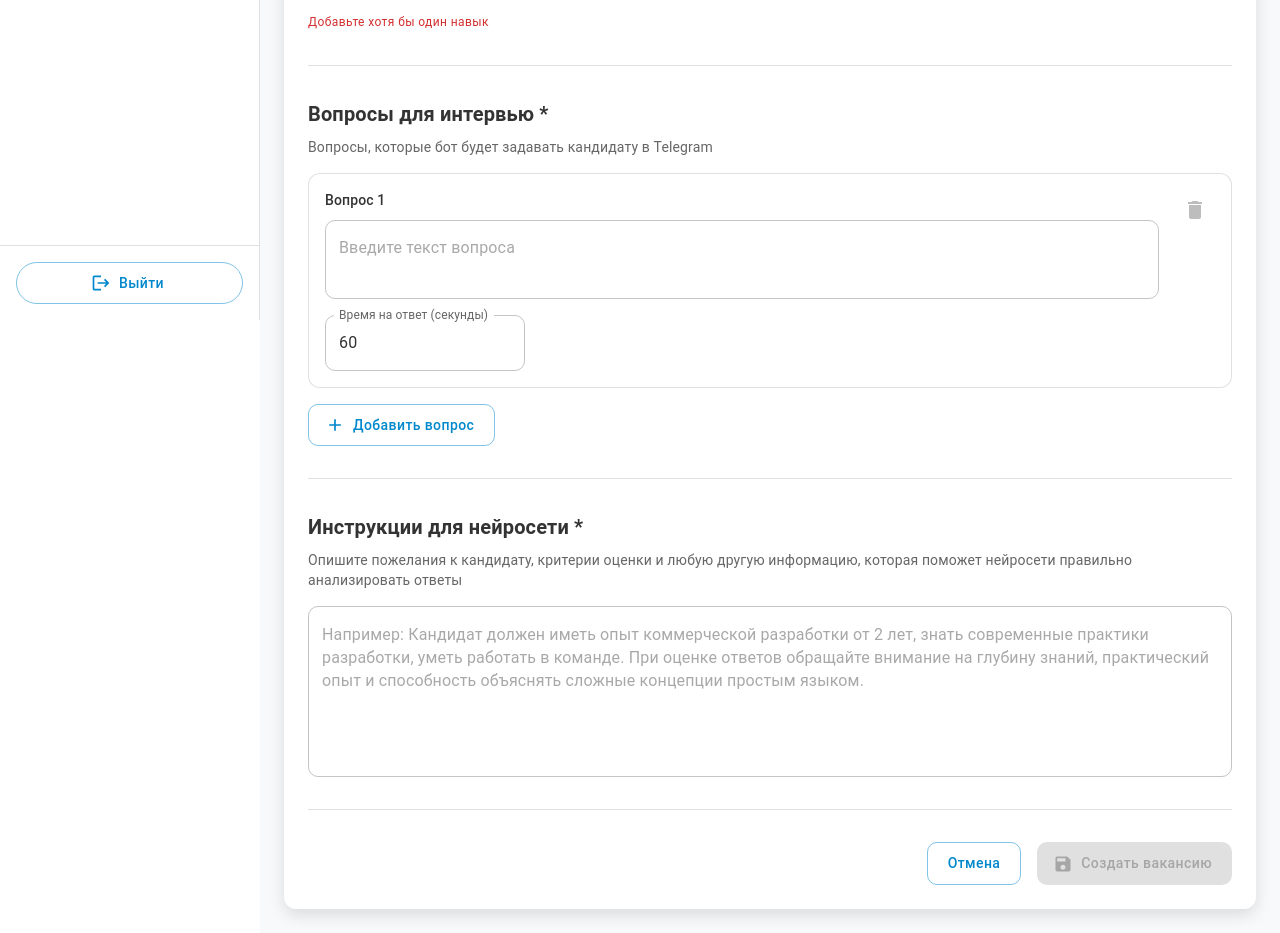
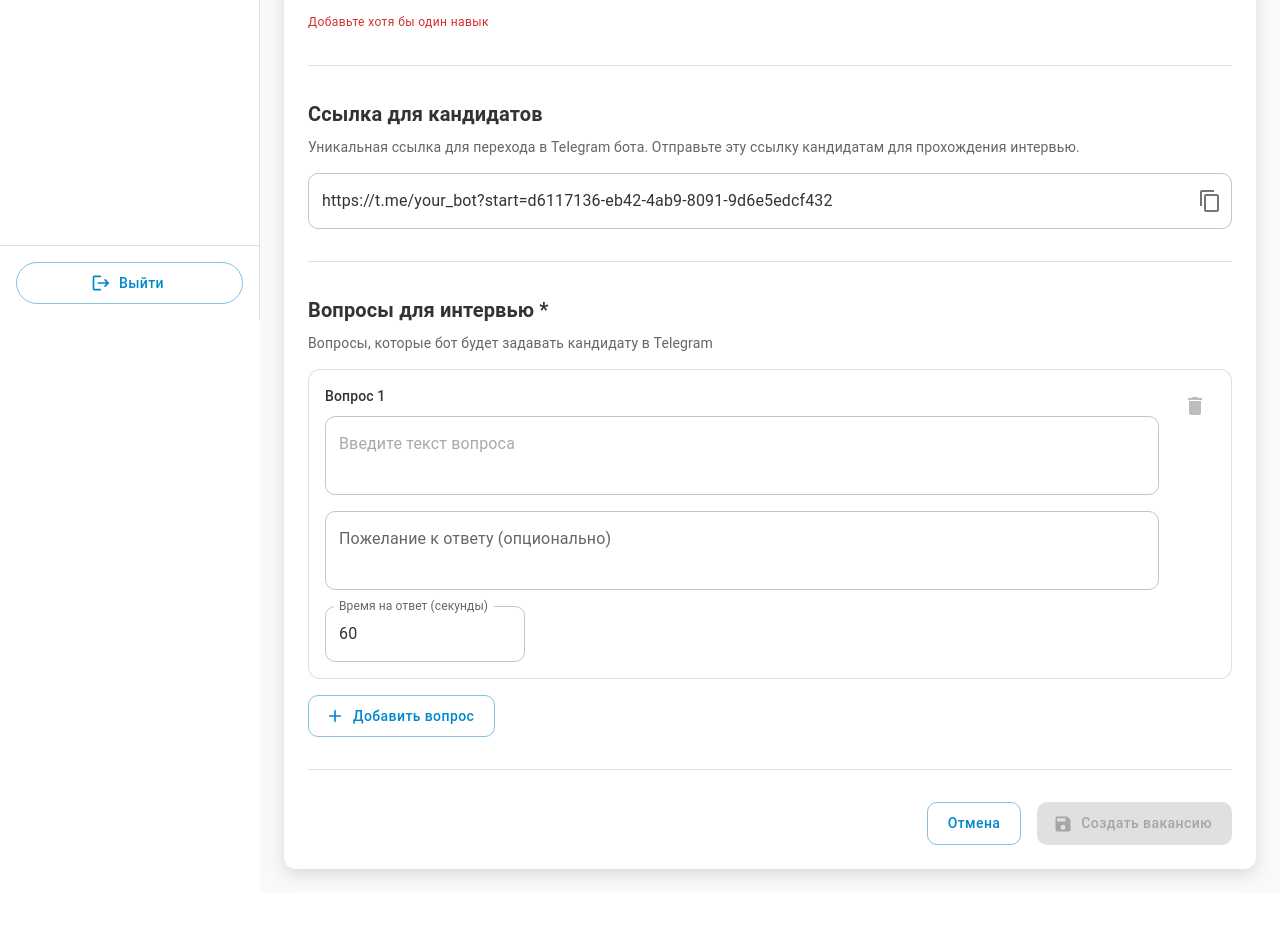
Before and after one commit to Tima1117/CVortex-web-app, a React (Vite) app: page /vacancies/create in a window 1280 px wide. Shown: the part 480-1413 px from the top of the page. After the commit the page ends 1373 px from the top, so only its background shows below. Built offline with nearby package versions, Linux system fonts and the light colour scheme; sample sign-in values are in the browser's storage.

Commit message:
feat: добавлена уникальная ссылка для Telegram бота и обновлена форма создания вакансии

```diff
--- a/src/data/mockData.ts
+++ b/src/data/mockData.ts
@@ -7,11 +7,26 @@ export const mockVacancies: Vacancy[] = [
     title: 'Frontend разработчик (React)',
     keySkills: ['React', 'TypeScript', 'JavaScript', 'HTML/CSS', 'REST API'],
     questions: [
-      { id: 'q1', text: 'Расскажите о своем опыте работы с React', timeLimit: 60 },
-      { id: 'q2', text: 'Какие методы оптимизации производительности React-приложений вы знаете?', timeLimit: 60 },
-      { id: 'q3', text: 'Объясните разницу между useMemo и useCallback', timeLimit: 60 }
+      {
+        id: 'q1',
+        text: 'Расскажите о своем опыте работы с React',
+        timeLimit: 60,
+        expectedAnswer: 'Ожидаем опыт коммерческой разработки от 2 лет, знание основных концепций React'
+      },
+      {
+        id: 'q2',
+        text: 'Какие методы оптимизации производительности React-приложений вы знаете?',
+        timeLimit: 60,
+        expectedAnswer: 'Должен знать React.memo, useMemo, useCallback, code splitting, виртуализацию'
+      },
+      {
+        id: 'q3',
+        text: 'Объясните разницу между useMemo и useCallback',
+        timeLimit: 60,
+        expectedAnswer: 'Понимание различий между мемоизацией значений и функций'
+      }
     ],
-    aiPrompt: 'Кандидат должен иметь опыт коммерческой разработки на React от 2 лет, знать TypeScript, понимать принципы оптимизации и работы с состоянием.',
+    botLink: 'https://t.me/your_bot?start=a1b2c3d4-e5f6-4789-a0b1-c2d3e4f5a6b7',
     createdAt: new Date('2024-01-15'),
     isActive: true
   },
@@ -20,11 +35,26 @@ export const mockVacancies: Vacancy[] = [
     title: 'Backend разработчик (Python)',
     keySkills: ['Python', 'Django', 'PostgreSQL', 'Docker', 'REST API'],
     questions: [
-      { id: 'q4', text: 'Расскажите о вашем опыте с Django', timeLimit: 60 },
-      { id: 'q5', text: 'Как вы оптимизируете запросы к базе данных?', timeLimit: 60 },
-      { id: 'q6', text: 'Опишите архитектуру микросервисов', timeLimit: 60 }
+      {
+        id: 'q4',
+        text: 'Расскажите о вашем опыте с Django',
+        timeLimit: 60,
+        expectedAnswer: 'Опыт разработки на Django от 3 лет, знание ORM, middleware, signals'
+      },
+      {
+        id: 'q5',
+        text: 'Как вы оптимизируете запросы к базе данных?',
+        timeLimit: 60,
+        expectedAnswer: 'Знание select_related, prefetch_related, индексов, explain analyze'
+      },
+      {
+        id: 'q6',
+        text: 'Опишите архитектуру микросервисов',
+        timeLimit: 60,
+        expectedAnswer: 'Понимание принципов микросервисной архитектуры, опыт работы с API Gateway, message brokers'
+      }
     ],
-    aiPrompt: 'Ищем кандидата с опытом разработки backend на Python от 3 лет, знанием Django/FastAPI, опытом работы с PostgreSQL и понимаем архитектуры микросервисов.',
+    botLink: 'https://t.me/your_bot?start=f7e8d9c0-b1a2-4345-9876-fedcba098765',
     createdAt: new Date('2024-01-10'),
     isActive: true
   }
--- a/src/pages/CreateVacancy.tsx
+++ b/src/pages/CreateVacancy.tsx
@@ -10,11 +10,22 @@ import {
   Divider,
   Chip,
   Alert,
+  InputAdornment,
 } from '@mui/material';
 import AddIcon from '@mui/icons-material/Add';
 import DeleteIcon from '@mui/icons-material/Delete';
 import SaveIcon from '@mui/icons-material/Save';
+import ContentCopyIcon from '@mui/icons-material/ContentCopy';
 import { Question } from '../types';
+
+// Функция для генерации UUID v4
+const generateUUID = () => {
+  return 'xxxxxxxx-xxxx-4xxx-yxxx-xxxxxxxxxxxx'.replace(/[xy]/g, function(c) {
+    const r = Math.random() * 16 | 0;
+    const v = c === 'x' ? r : (r & 0x3 | 0x8);
+    return v.toString(16);
+  });
+};
 
 export default function CreateVacancy() {
   const navigate = useNavigate();
@@ -22,9 +33,9 @@ export default function CreateVacancy() {
   const [skillInput, setSkillInput] = useState('');
   const [skills, setSkills] = useState<string[]>([]);
   const [questions, setQuestions] = useState<Question[]>([
-    { id: '1', text: '', timeLimit: 60 }
+    { id: '1', text: '', timeLimit: 60, expectedAnswer: '' }
   ]);
-  const [aiPrompt, setAiPrompt] = useState('');
+  const [botLink] = useState(`https://t.me/your_bot?start=${generateUUID()}`);
   const [showSuccess, setShowSuccess] = useState(false);
 
   const handleAddSkill = () => {
@@ -42,7 +53,8 @@ export default function CreateVacancy() {
     const newQuestion: Question = {
       id: String(questions.length + 1),
       text: '',
-      timeLimit: 60
+      timeLimit: 60,
+      expectedAnswer: ''
     };
     setQuestions([...questions, newQuestion]);
   };
@@ -63,14 +75,14 @@ export default function CreateVacancy() {
     e.preventDefault();
 
     // Здесь будет отправка данных на бэкенд
-    // const vacancyData = { title, keySkills: skills, questions, aiPrompt };
+    // const vacancyData = { title, keySkills: skills, questions, botLink };
     // await fetch('/api/vacancies', { method: 'POST', body: JSON.stringify(vacancyData) });
 
     console.log('Создание вакансии:', {
       title,
       keySkills: skills,
       questions,
-      aiPrompt
+      botLink
     });
 
     setShowSuccess(true);
@@ -79,11 +91,15 @@ export default function CreateVacancy() {
     }, 2000);
   };
 
+  const handleCopyLink = () => {
+    navigator.clipboard.writeText(botLink);
+    // Можно добавить уведомление о копировании
+  };
+
   const isFormValid = () => {
     return title.trim() !== '' &&
            skills.length > 0 &&
-           questions.every((q) => q.text.trim() !== '') &&
-           aiPrompt.trim() !== '';
+           questions.every((q) => q.text.trim() !== '');
   };
 
   return (
@@ -119,10 +135,10 @@ export default function CreateVacancy() {
           {/* Ключевые навыки */}
           <Box sx={{ mb: 4 }}>
             <Typography variant="h6" gutterBottom sx={{ fontWeight: 600 }}>
-              Ключевые навыки для скрининга *
+              Ключевые пожелания к кандидату *
             </Typography>
             <Typography variant="body2" color="text.secondary" sx={{ mb: 2 }}>
-              Укажите навыки, технологии или требования, по которым нейросеть будет оценивать резюме кандидатов
+              Укажите навыки, технологии или требования к кандидату. Эта информация будет использоваться для анализа резюме.
             </Typography>
             <Box sx={{ display: 'flex', gap: 1, mb: 2 }}>
               <TextField
@@ -164,6 +180,36 @@ export default function CreateVacancy() {
 
           <Divider sx={{ my: 4 }} />
 
+          {/* Ссылка для Telegram бота */}
+          <Box sx={{ mb: 4 }}>
+            <Typography variant="h6" gutterBottom sx={{ fontWeight: 600 }}>
+              Ссылка для кандидатов
+            </Typography>
+            <Typography variant="body2" color="text.secondary" sx={{ mb: 2 }}>
+              Уникальная ссылка для перехода в Telegram бота. Отправьте эту ссылку кандидатам для прохождения интервью.
+            </Typography>
+            <TextField
+              fullWidth
+              value={botLink}
+              InputProps={{
+                readOnly: true,
+                endAdornment: (
+                  <InputAdornment position="end">
+                    <IconButton
+                      onClick={handleCopyLink}
+                      edge="end"
+                      title="Скопировать ссылку"
+                    >
+                      <ContentCopyIcon />
+                    </IconButton>
+                  </InputAdornment>
+                ),
+              }}
+            />
+          </Box>
+
+          <Divider sx={{ my: 4 }} />
+
           {/* Вопросы для интервью */}
           <Box sx={{ mb: 4 }}>
             <Typography variant="h6" gutterBottom sx={{ fontWeight: 600 }}>
@@ -187,6 +233,16 @@ export default function CreateVacancy() {
                       value={question.text}
                       onChange={(e) => handleQuestionChange(question.id, 'text', e.target.value)}
                       required
+                      sx={{ mb: 2 }}
+                    />
+                    <TextField
+                      fullWidth
+                      multiline
+                      rows={2}
+                      label="Пожелание к ответу (опционально)"
+                      placeholder="Опишите, что вы ожидаете услышать в ответе на этот вопрос"
+                      value={question.expectedAnswer || ''}
+                      onChange={(e) => handleQuestionChange(question.id, 'expectedAnswer', e.target.value)}
                       sx={{ mb: 2 }}
                     />
                     <TextField
@@ -219,28 +275,6 @@ export default function CreateVacancy() {
 
           <Divider sx={{ my: 4 }} />
 
-          {/* Промпт для AI */}
-          <Box sx={{ mb: 4 }}>
-            <Typography variant="h6" gutterBottom sx={{ fontWeight: 600 }}>
-              Инструкции для нейросети *
-            </Typography>
-            <Typography variant="body2" color="text.secondary" sx={{ mb: 2 }}>
-              Опишите пожелания к кандидату, критерии оценки и любую другую информацию,
-              которая поможет нейросети правильно анализировать ответы
-            </Typography>
-            <TextField
-              fullWidth
-              multiline
-              rows={6}
-              placeholder="Например: Кандидат должен иметь опыт коммерческой разработки от 2 лет, знать современные практики разработки, уметь работать в команде. При оценке ответов обращайте внимание на глубину знаний, практический опыт и способность объяснять сложные концепции простым языком."
-              value={aiPrompt}
-              onChange={(e) => setAiPrompt(e.target.value)}
-              required
-            />
-          </Box>
-
-          <Divider sx={{ my: 4 }} />
-
           {/* Кнопки */}
           <Box sx={{ display: 'flex', gap: 2, justifyContent: 'flex-end' }}>
             <Button
--- a/src/pages/VacanciesList.tsx
+++ b/src/pages/VacanciesList.tsx
@@ -70,23 +70,23 @@ export default function VacanciesList() {
                 <Typography variant="subtitle2" sx={{ fontWeight: 600, mb: 1 }}>
                   Вопросы для интервью:
                 </Typography>
-                <Typography variant="body2" color="text.secondary">
+                <Typography variant="body2" color="text.secondary" sx={{ mb: 2 }}>
                   {vacancy.questions.length} вопрос(ов)
                 </Typography>
 
                 <Divider sx={{ my: 2 }} />
 
                 <Typography variant="subtitle2" sx={{ fontWeight: 600, mb: 1 }}>
-                  Инструкции для AI:
+                  Ссылка для кандидатов:
                 </Typography>
                 <Typography variant="body2" color="text.secondary" sx={{
                   overflow: 'hidden',
                   textOverflow: 'ellipsis',
-                  display: '-webkit-box',
-                  WebkitLineClamp: 3,
-                  WebkitBoxOrient: 'vertical',
+                  whiteSpace: 'nowrap',
+                  fontFamily: 'monospace',
+                  fontSize: '0.85rem',
                 }}>
-                  {vacancy.aiPrompt}
+                  {vacancy.botLink}
                 </Typography>
               </CardContent>
 
--- a/src/types/index.ts
+++ b/src/types/index.ts
@@ -5,7 +5,7 @@ export interface Vacancy {
   title: string;
   keySkills: string[];
   questions: Question[];
-  aiPrompt: string;
+  botLink: string; // Уникальная ссылка для перехода в Telegram бота
   createdAt: Date;
   isActive: boolean;
 }
@@ -14,6 +14,7 @@ export interface Question {
   id: string;
   text: string;
   timeLimit: number; // в секундах
+  expectedAnswer?: string; // пожелание к ответу для нейросети
 }
 
 export interface Candidate {
@@ -56,7 +57,6 @@ export interface CreateVacancyRequest {
   title: string;
   keySkills: string[];
   questions: Question[];
-  aiPrompt: string;
 }
 
 // Утилитарные функции для статусов
```
Also changed, not shown: src/components/Layout.tsx (+61 -0 lines).
